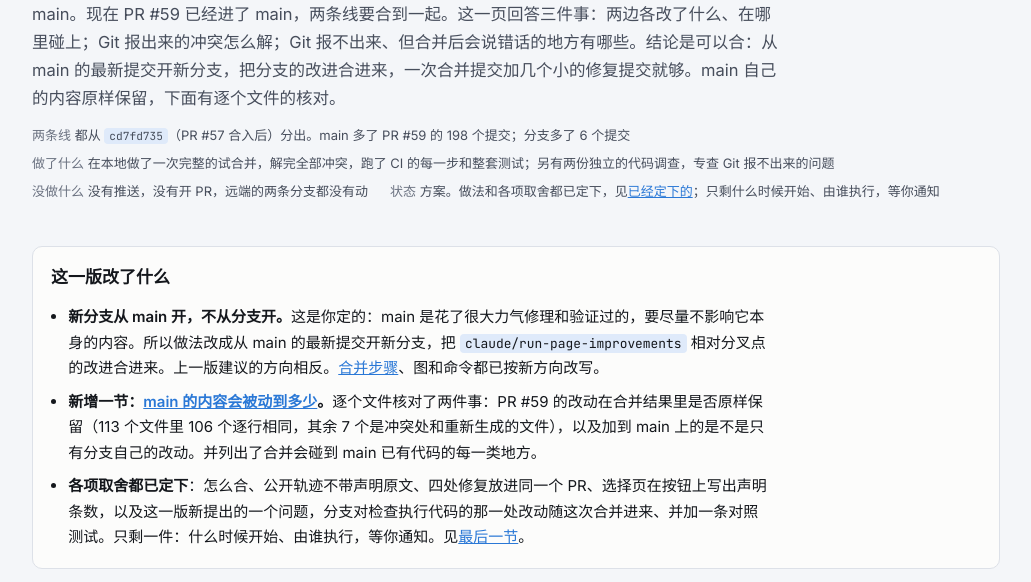
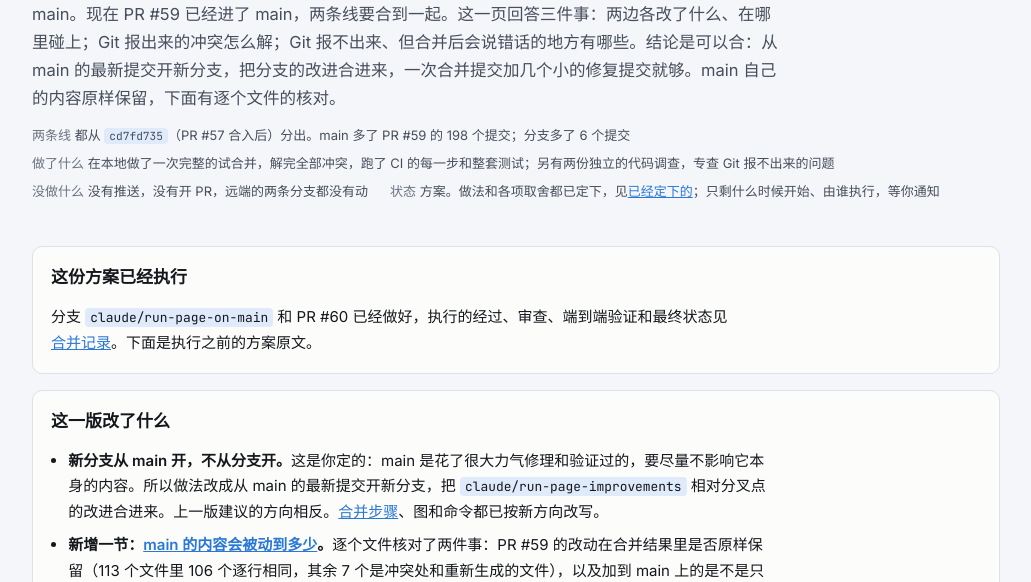
Before and after one commit to yukang2017/nanolize-run-page-merge-plan, a plain HTML site: page index.html in a window 1280 px wide. Shown: the part 175-757 px from the top of the page, without its empty margins (124-1155 px from the left). Drawn offline with Linux system fonts and the light colour scheme.

Commit message:
The plan is carried out: a pointer to the record

```diff
--- a/index.html
+++ b/index.html
@@ -191,6 +191,10 @@ pre, code { font-variant-ligatures: none; }
 </header>
 
 <section>
+  <div class="panel">
+    <h3>这份方案已经执行</h3>
+    <p>分支 <code>claude/run-page-on-main</code> 和 PR #60 已经做好，执行的经过、审查、端到端验证和最终状态见<a href="../nanolize-run-page-merge-record/">合并记录</a>。下面是执行之前的方案原文。</p>
+  </div>
   <div class="panel">
     <h3>这一版改了什么</h3>
     <ul class="plain">
```
